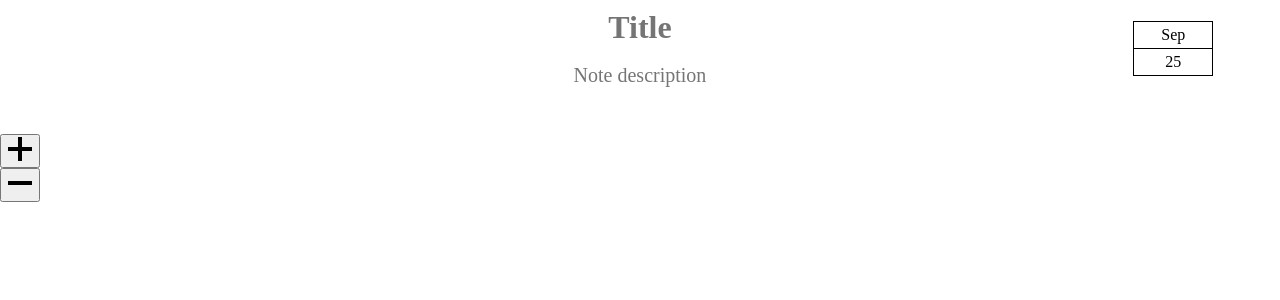
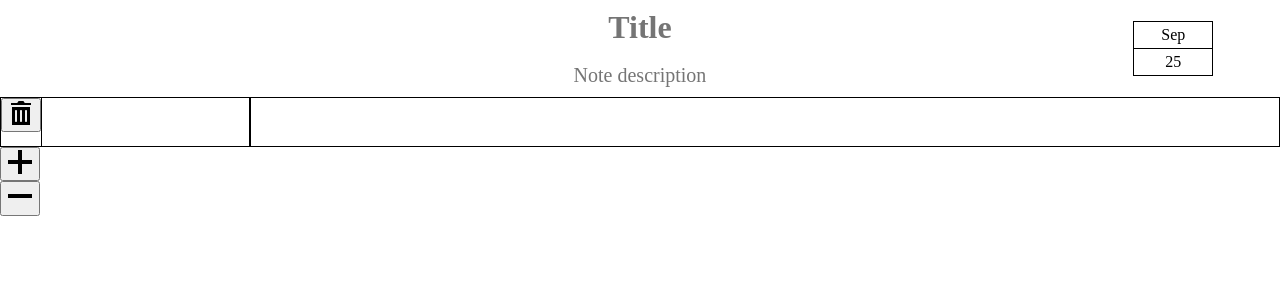
Before and after one commit to kuhbonbons/ForbiddenBirdYum, a Next.js app: page /notes in a window 1280 px wide. Shown: the top 300 px of the page. Built offline with nearby package versions, Linux system fonts and the light colour scheme.

Commit message:
feat(editor): remove specific section

```diff
--- a/components/NoteEditor/Editor/Editor.js
+++ b/components/NoteEditor/Editor/Editor.js
@@ -24,7 +24,14 @@ export default function Editor() {
   };
 
   const handleRemoveSection = (e) => {
-    setSections(sections.slice(0, sections.length - 1));
+    const sectionId = e.currentTarget.dataset.target;
+
+    if (sectionId) {
+      const index = sections.findIndex((section) => section.id === sectionId);
+      setSections([...sections.slice(0, index), ...sections.slice(index + 1, sections.length)]);
+    } else {
+      setSections(sections.slice(0, sections.length - 1));
+    }
   };
 
   // eslint-disable-next-line arrow-body-style
--- a/components/NoteEditor/Editor/Editor.module.scss
+++ b/components/NoteEditor/Editor/Editor.module.scss
@@ -60,6 +60,18 @@
     border: 1px solid black;
     min-height: 50px;
   }
+
+  .keyword {
+    color: red;
+  }
+
+  .content {
+    position: relative;
+  }
+
+  .trashcan {
+    position: absolute;
+  }
 }
 
 .wordbreak {
--- a/components/NoteEditor/Editor/Section.js
+++ b/components/NoteEditor/Editor/Section.js
@@ -1,8 +1,15 @@
-export default function Section() {
+import styles from './Editor.module.scss';
+
+export default function Section({ id, handleRemove }) {
   return (
-    <div className="note-section">
-      <div className="keyword" contentEditable />
-      <div className="content" contentEditable />
+    <div className={`${styles.section} ${styles.wordbreak}`} data-id={id}>
+      <div className={styles.keyword} contentEditable />
+      <div className={styles.content} contentEditable />
+      <div className={styles.trashcan}>
+        <button type="button" onClick={handleRemove} data-target={id}>
+          <svg xmlns="http://www.w3.org/2000/svg" width="24" height="24" viewBox="0 0 24 24"><path d="M3 6v18h18v-18h-18zm5 14c0 .552-.448 1-1 1s-1-.448-1-1v-10c0-.552.448-1 1-1s1 .448 1 1v10zm5 0c0 .552-.448 1-1 1s-1-.448-1-1v-10c0-.552.448-1 1-1s1 .448 1 1v10zm5 0c0 .552-.448 1-1 1s-1-.448-1-1v-10c0-.552.448-1 1-1s1 .448 1 1v10zm4-18v2h-20v-2h5.711c.9 0 1.631-1.099 1.631-2h5.315c0 .901.73 2 1.631 2h5.712z" /></svg>
+        </button>
+      </div>
     </div>
   );
 }
```
